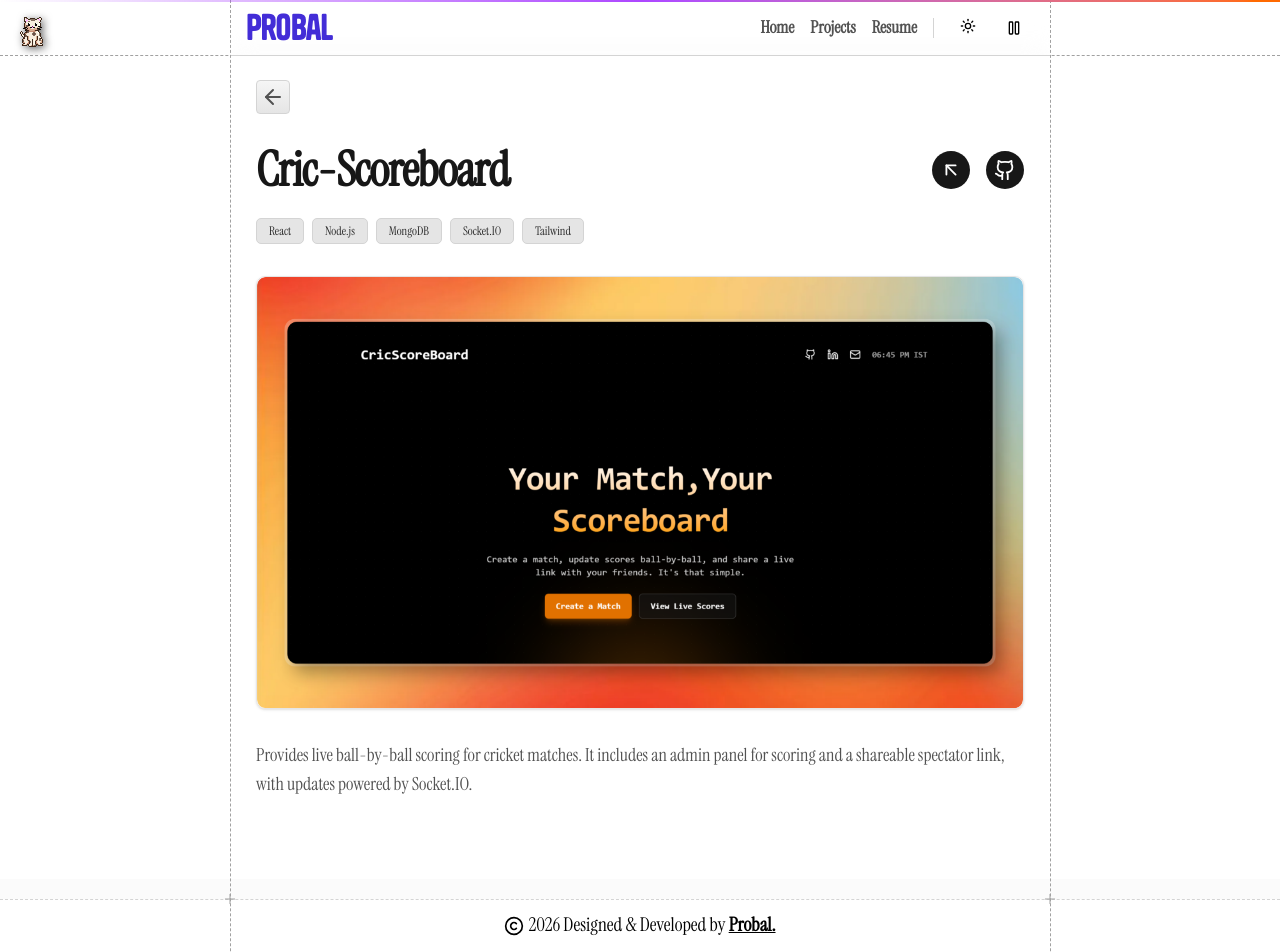
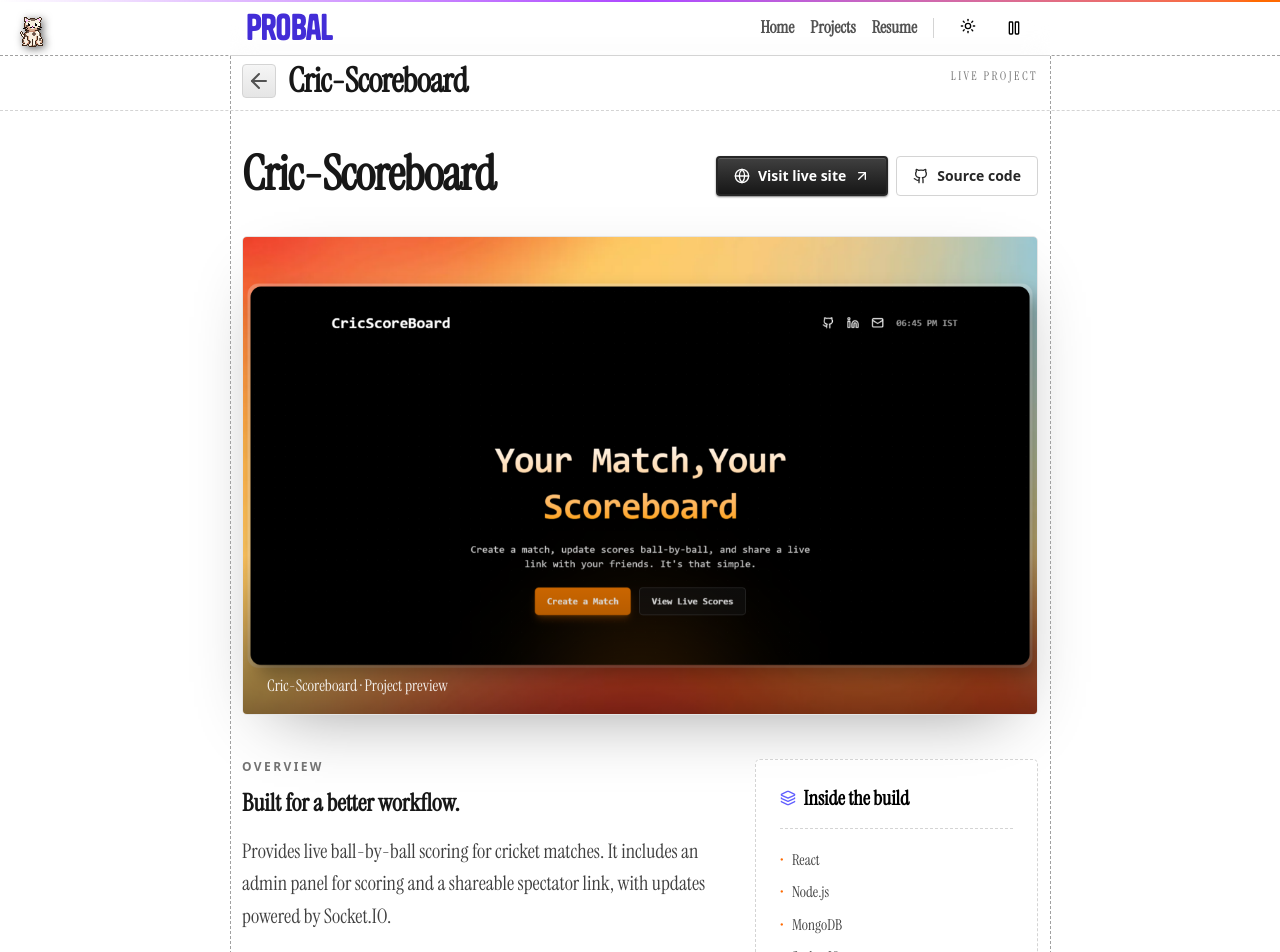
Before and after one commit to prodot-com/probalghoshdev, a Next.js app: page /projects/cricscoreboard in a window 1280 px wide. Shown: the top 952 px of the page. Built offline with nearby package versions, Linux system fonts and the light colour scheme; a web font is replaced by a local one.

Commit message:
feat: enhance ProjectCard component; restore Link functionality for project navigation

```diff
--- a/src/app/projects/[slug]/page.tsx
+++ b/src/app/projects/[slug]/page.tsx
@@ -1,11 +1,19 @@
+import Image from "next/image";
+import type { Metadata } from "next";
+import { notFound } from "next/navigation";
+import {
+  ArrowUpRight,
+  CircleCheck,
+  Github,
+  Globe,
+  Layers3,
+  Sparkles,
+} from "lucide-react";
+
+import Divider from "@/components/Divider";
+import Section from "@/components/Section";
+import BackButton from "@/components/ui/BackButton";
 import { projects } from "@/data/ProjectData";
-import { notFound } from "next/navigation";
-import Image from "next/image";
-import Link from "next/link";
-import { Metadata } from "next";
-import { Globe, Github, ArrowUpLeft } from "lucide-react";
-import BackButton from "@/components/ui/BackButton";
-import { CardContent } from "@/components/ui/card";
 
 export async function generateMetadata({
   params,
@@ -13,22 +21,23 @@ export async function generateMetadata({
   params: Promise<{ slug: string }>;
 }): Promise<Metadata> {
   const { slug } = await params;
-
-  const project = projects.find(
-    (p) => p.slug.toLowerCase() === slug.toLowerCase()
-  );
+  const project = projects.find((item) => item.slug.toLowerCase() === slug.toLowerCase());
 
   if (!project) {
     return {
-      title: "Probal Ghosh",
-      description:
-        "Full-stack developer crafting clean and modern web experiences.",
+      title: "Project not found | Probal Ghosh",
+      description: "Full-stack developer crafting clean and modern web experiences.",
     };
   }
 
   return {
     title: `${project.name} | Probal Ghosh`,
     description: project.description,
+    openGraph: {
+      title: `${project.name} | Probal Ghosh`,
+      description: project.description,
+      images: project.image ? [{ url: project.image, alt: `${project.name} project preview` }] : undefined,
+    },
   };
 }
 
@@ -38,41 +47,57 @@ export default async function ProjectPage({
   params: Promise<{ slug: string }>;
 }) {
   const { slug } = await params;
+  const project = projects.find((item) => item.slug.toLowerCase() === slug.toLowerCase());
 
-  const project = projects.find(
-    (p) => p.slug.toLowerCase() === slug.toLowerCase()
-  );
+  if (!project) notFound();
 
-  if (!project) return notFound();
+  const projectNumber = String(projects.findIndex((item) => item.slug === project.slug) + 1).padStart(2, "0");
 
   return (
-    <div
-      className="bg-white dark:bg-neutral-900
-                  text-neutral-900 dark:text-white
-                  flex justify-center py-20 px-6 sm:px-8 transition-colors selection:bg-orange-300 dark:selection:bg-indigo-500"
-    >
-      <div className="max-w-3xl w-full">
-        <div className="mb-8">
+    <Section className="mt-14" showTopBorder={false}>
+      <main className="px-3 pb-10 pt-2 md:pb-14">
+        <header className="flex items-start justify-between gap-4 pb-3">
+          <div className="flex items-start gap-3">
             <BackButton />
+            <div>
+              <p className="instrument-serif-bold text-[30px] leading-none tracking-tight text-neutral-900 dark:text-white md:text-[34px]">
+                {project.name}
+              </p>
+              {/* <p className="instrument-serif text-[15px] text-neutral-500 dark:text-neutral-400">
+                Project archive · {projectNumber}
+              </p> */}
+            </div>
+          </div>
+          <p className="instrument-serif hidden pt-1 text-xs tracking-[0.2em] text-neutral-500 uppercase sm:block dark:text-neutral-400">
+            {project.working ? "Live project" : "Case study"}
+          </p>
+        </header>
+
+        <Divider dashed />
+
+        <article className="pt-7 md:pt-10">
+          <div className="mb-8 grid items-end gap-5 md:mb-10 md:grid-cols-[minmax(0,1fr)_auto]">
+            <div>
+              {/* <div className="mb-4 flex items-center gap-2 text-xs font-semibold tracking-[0.18em] text-indigo-600 uppercase dark:text-indigo-400">
+                <Sparkles className="h-3.5 w-3.5" aria-hidden="true" />
+                {project.badge?.text ?? "Selected work"}
+              </div> */}
+              <h1 className="instrument-serif-bold max-w-3xl text-4xl leading-[0.94] tracking-tight text-neutral-900 sm:text-5xl dark:text-white">
+                {project.name}
+              </h1>
             </div>
 
-        <div className="flex items-center justify-between">
-          <h1 className="text-4xl sm:text-5xl font-bold instrument-serif-bold tracking-tight mb-6">
-            {project.name}
-          </h1>
-
-          <div className="flex flex-wrap gap-4 mb-6">
+            <div className="flex flex-wrap gap-2 md:justify-end">
               {project.working && project.link?.livelink && (
                 <a
                   href={project.link.livelink}
                   target="_blank"
                   rel="noopener noreferrer"
-                className="bg-neutral-900 dark:bg-white
-                        text-white dark:text-neutral-900
-                        p-2 rounded-full flex items-center gap-2
-                        text-sm font-medium hover:opacity-80 transition"
+                  className="inline-flex items-center gap-2 rounded-[4px] border-2 border-neutral-800 bg-linear-to-b from-neutral-700 to-neutral-900 px-4 py-2 text-sm font-semibold text-white shadow-[inset_0_1px_0_rgba(255,255,255,0.15),0_1px_2px_rgba(0,0,0,0.5)] transition-all hover:from-neutral-700 hover:to-neutral-800 focus-visible:outline-none focus-visible:ring-2 focus-visible:ring-indigo-500 dark:border-white dark:bg-white dark:text-neutral-900 dark:hover:bg-neutral-200"
                 >
-                <ArrowUpLeft size={22} />
+                  <Globe className="h-4 w-4" aria-hidden="true" />
+                  Visit live site
+                  <ArrowUpRight className="h-4 w-4" aria-hidden="true" />
                 </a>
               )}
               {project.link?.gitlink && (
@@ -80,56 +105,74 @@ export default async function ProjectPage({
                   href={project.link.gitlink}
                   target="_blank"
                   rel="noopener noreferrer"
-                className="bg-neutral-900 dark:bg-white
-                        text-white dark:text-neutral-900
-                        p-2 rounded-full flex items-center gap-2
-                        text-sm font-medium hover:opacity-80 transition"
+                  className="inline-flex items-center gap-2 rounded-[4px] border border-neutral-300 bg-white px-4 py-2 text-sm font-semibold text-neutral-800 transition-colors hover:border-neutral-500 hover:bg-neutral-100 focus-visible:outline-none focus-visible:ring-2 focus-visible:ring-indigo-500 dark:border-neutral-700 dark:bg-neutral-900 dark:text-neutral-200 dark:hover:bg-neutral-800"
                 >
-                <Github size={22} />
+                  <Github className="h-4 w-4" aria-hidden="true" />
+                  Source code
                 </a>
               )}
             </div>
           </div>
 
-        <div className="flex flex-wrap gap-2 mb-8">
-          {project.tools.map((tool) => (
-            <span
-              key={tool}
-              className="text-xs bg-neutral-200 dark:bg-neutral-800
-                      text-neutral-800 dark:text-neutral-200
-                      px-3 py-1 rounded-[5px] border
-                      border-neutral-300 dark:border-neutral-700
-                      transition instrument-serif"
-            >
-              {tool}
-            </span>
-          ))}
-        </div>
-
           {project.image && (
-          <div
-            className="rounded-[9px] overflow-hidden
-                        border border-neutral-200 dark:border-neutral-800
-                        shadow-sm mb-8"
-          >
+            <figure className="group mb-9 overflow-hidden rounded-[5px] border border-neutral-200 bg-neutral-100 shadow-[0_24px_70px_-32px_rgba(0,0,0,0.45)] dark:border-neutral-800 dark:bg-neutral-950 md:mb-11">
+              <div className="relative aspect-[16/9] w-full overflow-hidden sm:aspect-[5/3]">
                 <Image
                   src={project.image}
-              alt={project.name}
-              width={1000}
-              height={600}
-              className="w-full h-auto object-cover"
+                  alt={`${project.name} project preview`}
+                  fill
                   priority
+                  sizes="(min-width: 820px) 820px, 100vw"
+                  className="object-cover transition-transform duration-700 ease-out group-hover:scale-[1.015]"
                 />
+                <div className="absolute inset-x-0 bottom-0 h-1/3 bg-gradient-to-t from-black/50 to-transparent" />
+                <figcaption className="instrument-serif absolute bottom-4 left-5 text-sm text-white/90 sm:left-6 sm:text-base">
+                  {project.name} · Project preview
+                </figcaption>
               </div>
+            </figure>
           )}
 
-        <div
-          className="text-neutral-600 dark:text-neutral-400
-                      leading-relaxed text-lg instrument-serif"
-        >
-          <p>{project.description}</p>
+          <div className="grid items-start gap-8 md:grid-cols-[minmax(0,1.25fr)_minmax(15rem,0.75fr)] md:gap-10">
+            <section aria-labelledby="project-overview">
+              <p className="mb-3 text-xs font-semibold tracking-[0.2em] text-neutral-500 uppercase dark:text-neutral-400">
+                Overview
+              </p>
+              <h2 id="project-overview" className="instrument-serif-bold mb-4 text-2xl text-neutral-900 dark:text-white">
+                Built for a better workflow.
+              </h2>
+              <p className="instrument-serif max-w-2xl text-[17px] leading-relaxed text-neutral-700 md:text-xl dark:text-neutral-300">
+                {project.description}
+              </p>
+
+              <div className="mt-8 border-t border-dashed border-neutral-300 pt-6 dark:border-neutral-800">
+                <p className="mb-3 text-xs font-semibold tracking-[0.2em] text-neutral-500 uppercase dark:text-neutral-400">
+                  Project status
+                </p>
+                <p className="instrument-serif flex items-center gap-2 text-base text-neutral-700 dark:text-neutral-300">
+                  <CircleCheck className="h-4 w-4 text-emerald-500" aria-hidden="true" />
+                  {project.working ? "Available" : "Project archive"}
+                </p>
               </div>
+            </section>
+
+            <aside className="rounded-[5px] border border-dashed border-neutral-300 bg-white/70 p-5 dark:border-neutral-800 dark:bg-white/[0.03] md:p-6">
+              <div className="mb-5 flex items-center gap-2 border-b border-dashed border-neutral-300 pb-4 dark:border-neutral-800">
+                <Layers3 className="h-4 w-4 text-indigo-500" aria-hidden="true" />
+                <h2 className="instrument-serif-bold text-xl">Inside the build</h2>
               </div>
+              <ul className="space-y-2.5">
+                {project.tools.map((tool) => (
+                  <li key={tool} className="instrument-serif flex items-center gap-2 text-[15px] text-neutral-700 dark:text-neutral-300">
+                    <span className="text-orange-500" aria-hidden="true">•</span>
+                    {tool}
+                  </li>
+                ))}
+              </ul>
+            </aside>
           </div>
+        </article>
+      </main>
+    </Section>
   );
 }
--- a/src/components/ProjectCard.tsx
+++ b/src/components/ProjectCard.tsx
@@ -143,7 +143,7 @@ export function Projectcard({
                   </div>
                 )}
 
-                {/* <Link href={`/projects/${project.slug}`} className="flex-grow"> */}
+                <Link href={`/projects/${project.slug}`} className="flex-grow">
                 <div className="px-4 pt-4 flex flex-col gap-2">
                   <h3 className="instrument-serif-bold text-[22px] md:text-[24px]">
                     {project.name}
@@ -153,7 +153,7 @@ export function Projectcard({
                     <ReactMarkdown>{project.description}</ReactMarkdown>
                   </div>
                 </div>
-                {/* </Link> */}
+                </Link>
 
                 <div className="px-4 pt-2">
                   <div className="flex flex-wrap gap-2">
```
Lines whose indentation alone changed are shown as unchanged.
